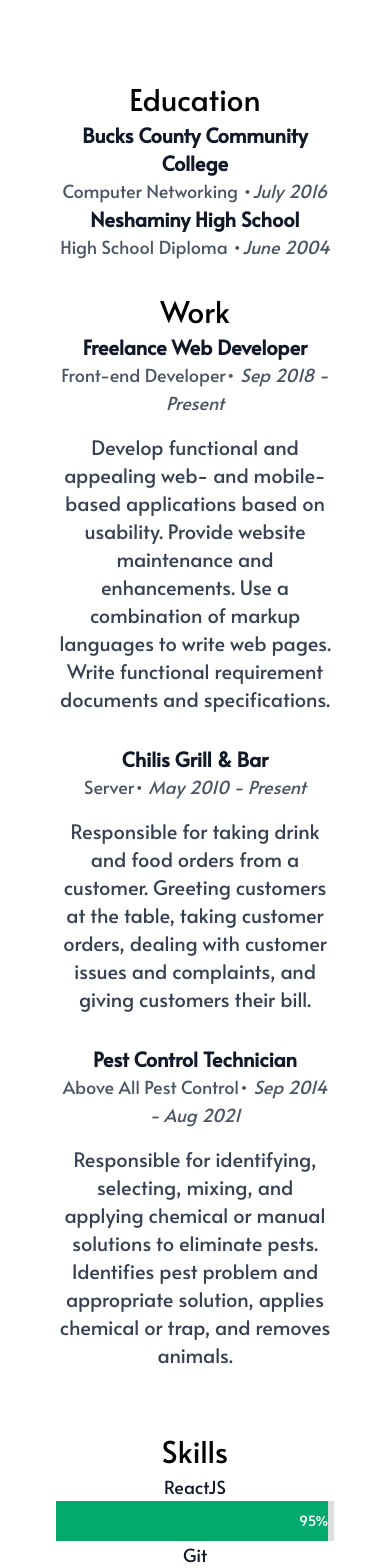
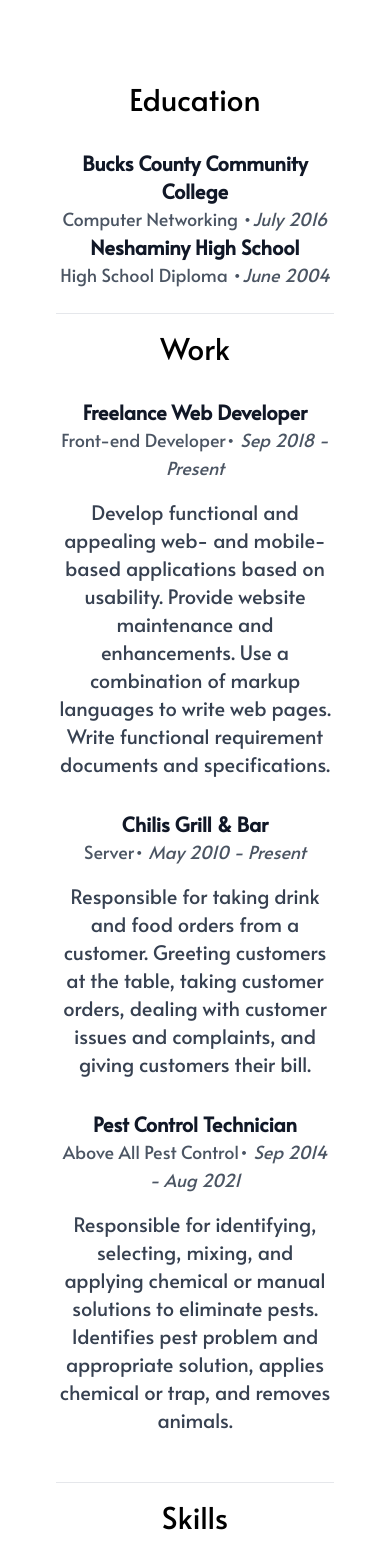
Before and after one commit to tom318267/portfolio-4, a Next.js app: page / in a window 390 px wide. Shown: the part 2840-4408 px from the top of the page. Built offline with nearby package versions, Linux system fonts and the light colour scheme.

Commit message:
add hr in resume section

```diff
--- a/components/Resume.js
+++ b/components/Resume.js
@@ -33,21 +33,31 @@ const Resume = ({ data }) => {
       <div className="border-gray-200 px-4 py-5 sm:p-0">
         <dl className="sm:divide-y sm:divide-gray-200">
           <div className="py-4 sm:py-5 sm:grid sm:grid-cols-3 sm:gap-4 sm:px-6">
-            <dt className="text-3xl font-medium text-black">Education</dt>
-            <dd className="mt-1 text-sm text-gray-900 sm:mt-0 sm:col-span-2">
+            <dt className="text-3xl font-medium text-black mb-8 sm:mb-0">
+              Education
+            </dt>
+            <dd className="mt-1 pb-2 text-sm text-gray-900 sm:mt-0 sm:col-span-2">
               {education}
             </dd>
           </div>
 
+          <hr />
+
           <div className="py-4 sm:py-5 sm:grid sm:grid-cols-3 sm:gap-4 sm:px-6">
-            <dt className="text-3xl font-medium text-black">Work</dt>
+            <dt className="text-3xl font-medium text-black mb-8 sm:mb-0">
+              Work
+            </dt>
             <dd className="mt-1 text-sm text-gray-900 sm:mt-0 sm:col-span-2">
               {work}
             </dd>
           </div>
 
+          <hr />
+
           <div className="py-4 sm:py-5 sm:grid sm:grid-cols-3 sm:gap-4 sm:px-6">
-            <dt className="text-3xl font-medium text-black">Skills</dt>
+            <dt className="text-3xl font-medium text-black mb-8 sm:mb-0">
+              Skills
+            </dt>
             <dd className="mt-1 text-sm text-gray-900 sm:mt-0 sm:col-span-2">
               <h3 className="text-lg">ReactJS</h3>
               <div className="container">
```
